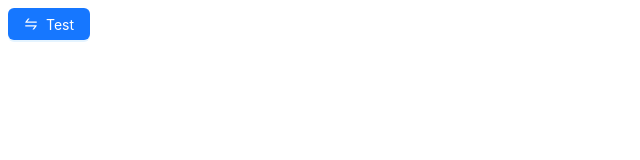
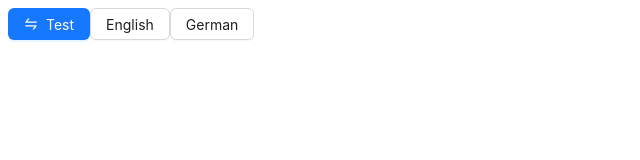
Before and after one commit to LeonKattendick/linkedcare-demonstrator, a React (Vite) app in the folder packages/caregiver/: page / in a window 1280 px wide. Shown: the top 160 px of the page, without its empty margins (0-640 px from the left). Built offline with nearby package versions, Linux system fonts and the light colour scheme.

Commit message:
added translation

```diff
--- a/packages/caregiver/src/main.tsx
+++ b/packages/caregiver/src/main.tsx
@@ -1,10 +1,29 @@
+import { Button } from 'antd';
 import { TestButton } from 'core/component/TestButton';
+import 'core/util/i18n';
 import ReactDOM from 'react-dom/client';
+import { useTranslation } from 'react-i18next';
 
 const App = () => {
+  const { t, i18n } = useTranslation();
+
   return (
     <>
       <TestButton />
+      <Button
+        onClick={() => {
+          i18n.changeLanguage('en');
+        }}
+      >
+        {t('english')}
+      </Button>
+      <Button
+        onClick={() => {
+          i18n.changeLanguage('de');
+        }}
+      >
+        {t('german')}
+      </Button>
     </>
   );
 };
--- /dev/null
+++ b/packages/core/locales/de-AT/translation.json
@@ -0,0 +1,4 @@
+{
+  "german": "Deutsch",
+  "english": "Englisch"
+}
--- /dev/null
+++ b/packages/core/locales/en-US/translation.json
@@ -0,0 +1,4 @@
+{
+  "german": "German",
+  "english": "English"
+}
--- a/packages/core/package.json
+++ b/packages/core/package.json
@@ -4,8 +4,6 @@
   "version": "0.0.0",
   "type": "module",
   "dependencies": {
-    "@ant-design/icons": "^5.2.6",
-    "antd": "^5.10.3",
     "react": "^18.2.0"
   }
 }
--- /dev/null
+++ b/packages/core/util/i18n.ts
@@ -0,0 +1,23 @@
+import i18n from 'i18next';
+import LanguageDetector from 'i18next-browser-languagedetector';
+import { initReactI18next } from 'react-i18next';
+import deAT from '../locales/de-AT/translation.json';
+import enUS from '../locales/en-US/translation.json';
+
+i18n
+  .use(LanguageDetector)
+  .use(initReactI18next)
+  .init({
+    resources: {
+      en: {
+        translation: enUS,
+      },
+      de: {
+        translation: deAT,
+      },
+    },
+    fallbackLng: 'en',
+    interpolation: {
+      escapeValue: false,
+    },
+  });
--- a/packages/doctor/src/main.tsx
+++ b/packages/doctor/src/main.tsx
@@ -1,4 +1,5 @@
 import { TestButton } from 'core/component/TestButton';
+import 'core/util/i18n';
 import ReactDOM from 'react-dom/client';
 
 const App = () => {
--- a/packages/pharmacy/src/main.tsx
+++ b/packages/pharmacy/src/main.tsx
@@ -1,4 +1,5 @@
 import { TestButton } from 'core/component/TestButton';
+import 'core/util/i18n';
 import ReactDOM from 'react-dom/client';
 
 const App = () => {
```
Also changed, not shown: package.json (+7 -1 lines).
